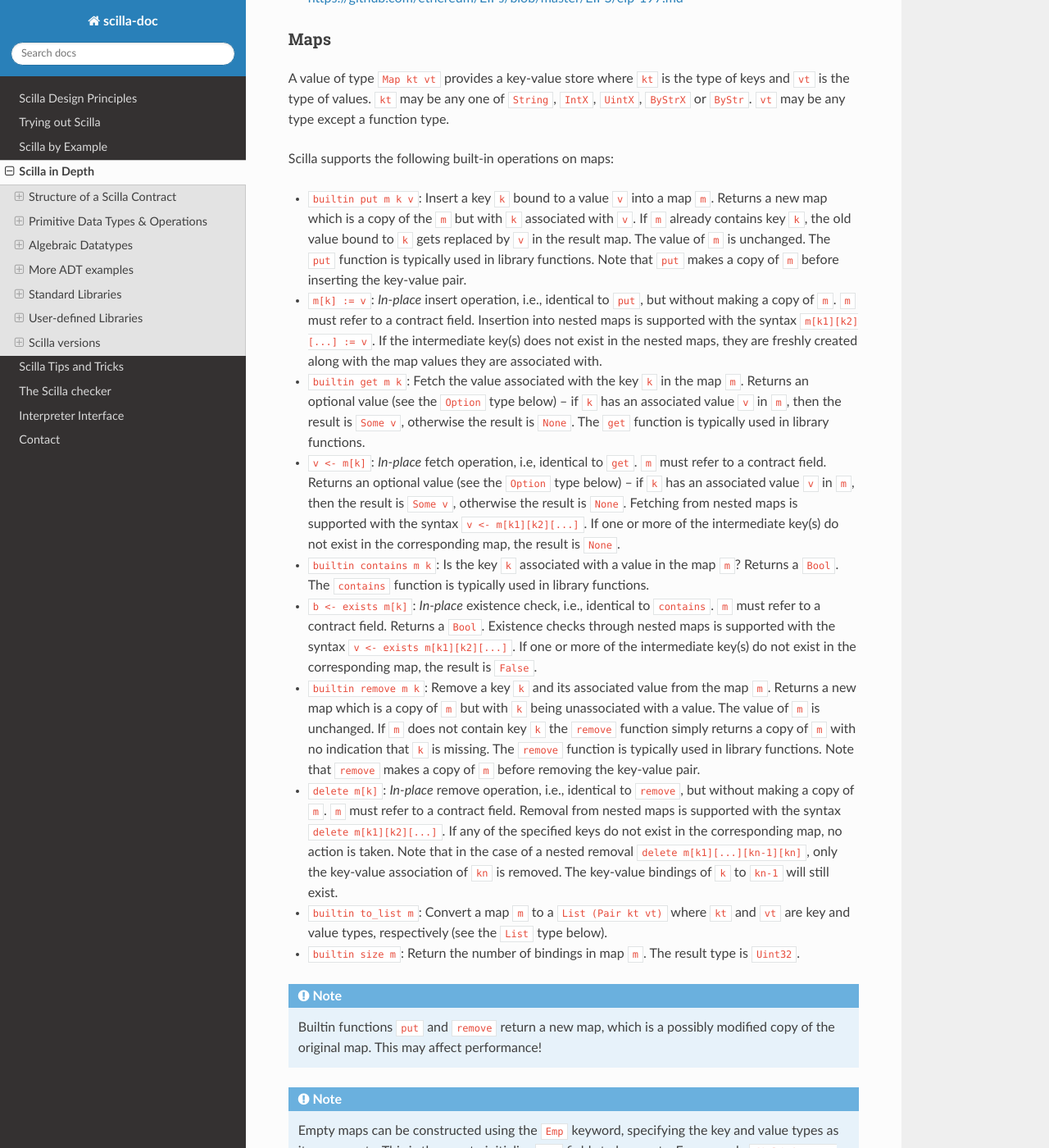
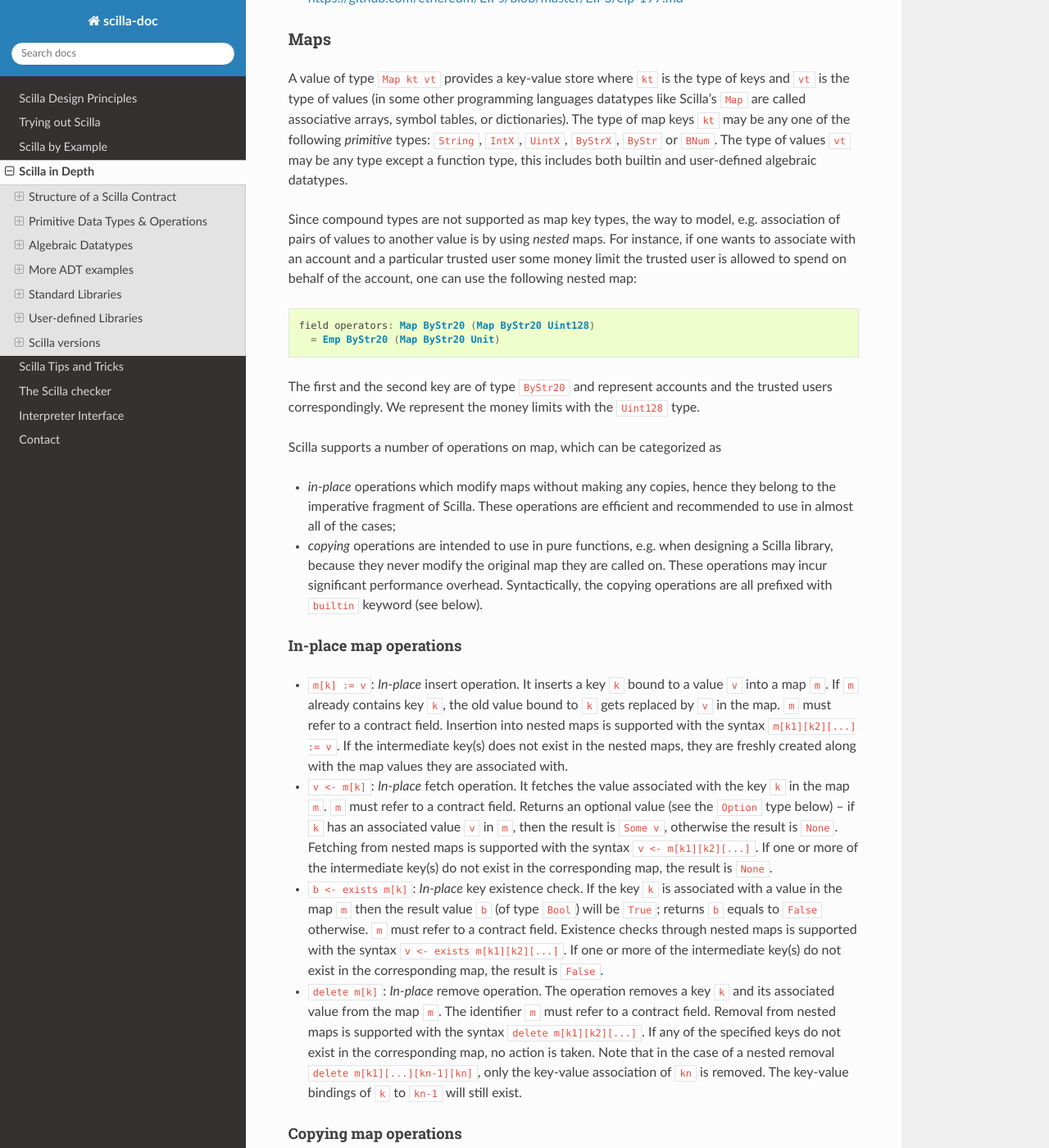
Before and after one commit to Zilliqa/scilla-docs, a Sphinx documentation site: the page built from docs/source/scilla-in-depth.rst, in a window 1280 px wide and 1400 px high, scrolled down 13832 px. Shown: the whole window at 82% size. Built offline with Sphinx 7.4.7 and the Read the Docs theme 2.0.0, drawn with Linux system fonts in a browser that asks for light colours; some of the changed text lies outside the part shown.

Commit message:
Categorize map builtins into inplace and copying

```diff
--- a/docs/source/scilla-in-depth.rst
+++ b/docs/source/scilla-in-depth.rst
@@ -782,12 +782,82 @@ Maps
 ****
 .. _Maps:
 
-A value of type ``Map kt vt`` provides a key-value store where ``kt``
-is the type of keys and ``vt`` is the type of values. ``kt`` may be
-any one of ``String``, ``IntX``, ``UintX``, ``ByStrX`` or
-``ByStr``. ``vt`` may be any type except a function type.
-
-Scilla supports the following built-in operations on maps:
+A value of type ``Map kt vt`` provides a key-value store where ``kt`` is the
+type of keys and ``vt`` is the type of values (in some other programming
+languages datatypes like Scilla's ``Map`` are called associative arrays, symbol
+tables, or dictionaries). The type of map keys ``kt`` may be any one of the
+following *primitive* types: ``String``, ``IntX``, ``UintX``, ``ByStrX``,
+``ByStr`` or ``BNum``. The type of values ``vt`` may be any type except a
+function type, this includes both builtin and user-defined algebraic datatypes.
+
+Since compound types are not supported as map key types, the way to model, e.g.
+association of pairs of values to another value is by using *nested* maps. For
+instance, if one wants to associate with an account and a particular trusted
+user some money limit the trusted user is allowed to spend on behalf of the
+account, one can use the following nested map:
+
+.. code-block:: ocaml
+
+    field operators: Map ByStr20 (Map ByStr20 Uint128)
+      = Emp ByStr20 (Map ByStr20 Unit)
+
+The first and the second key are of type ``ByStr20`` and represent accounts and
+the trusted users correspondingly. We represent the money limits with the
+``Uint128`` type.
+
+Scilla supports a number of operations on map, which can be categorized as
+
+- *in-place* operations which modify maps without making any copies, hence they
+  belong to the imperative fragment of Scilla. These operations are efficient
+  and recommended to use in almost all of the cases;
+- *copying* operations are intended to use in pure functions, e.g. when
+  designing a Scilla library, because they never modify the original map they
+  are called on. These operations may incur significant performance overhead.
+  Syntactically, the copying operations are all prefixed with ``builtin``
+  keyword (see below).
+
+.. _Maps_inplace_operations:
+
+In-place map operations
+-----------------------
+
+- ``m[k] := v``: *In-place* insert operation. It inserts a key ``k`` bound to a
+  value ``v`` into a map ``m``. If ``m`` already contains key ``k``, the old
+  value bound to ``k`` gets replaced by ``v`` in the map. ``m`` must refer to a
+  contract field. Insertion into nested maps is supported with the syntax
+  ``m[k1][k2][...] := v``. If the intermediate key(s) does not exist in the
+  nested maps, they are freshly created along with the map values they are
+  associated with.
+
+- ``v <- m[k]``: *In-place* fetch operation. It fetches the value associated
+  with the key ``k`` in the map ``m``. ``m`` must refer to a contract field.
+  Returns an optional value (see the ``Option`` type below) -- if ``k`` has an
+  associated value ``v`` in ``m``, then the result is ``Some v``, otherwise the
+  result is ``None``. Fetching from nested maps is supported with the syntax ``v
+  <- m[k1][k2][...]``. If one or more of the intermediate key(s) do not exist in
+  the corresponding map, the result is ``None``.
+
+- ``b <- exists m[k]``: *In-place* key existence check. If the key ``k`` is
+  associated with a value in the map ``m`` then the result value ``b`` (of type
+  ``Bool``) will be ``True``; returns ``b`` equals to ``False`` otherwise. ``m``
+  must refer to a contract field. Existence checks through nested maps is
+  supported with the syntax ``v <- exists m[k1][k2][...]``. If one or more of
+  the intermediate key(s) do not exist in the corresponding map, the result is
+  ``False``.
+
+- ``delete m[k]``: *In-place* remove operation. The operation removes a key
+  ``k`` and its associated value from the map ``m``. The identifier ``m`` must
+  refer to a contract field. Removal from nested maps is supported with the
+  syntax ``delete m[k1][k2][...]``. If any of the specified keys do not exist in
+  the corresponding map, no action is taken. Note that in the case of a nested
+  removal ``delete m[k1][...][kn-1][kn]``, only the key-value association of
+  ``kn`` is removed. The key-value bindings of ``k`` to ``kn-1`` will still
+  exist.
+
+.. _Maps_copying_builtins:
+
+Copying map operations
+----------------------
 
 - ``builtin put m k v``: Insert a key ``k`` bound to a value ``v`` into a map
   ``m``. Returns a new map which is a copy of the ``m`` but with ``k``
@@ -797,38 +867,15 @@ Scilla supports the following built-in operations on maps:
   The ``put`` function is typically used in library functions.
   Note that ``put`` makes a copy of ``m`` before inserting the key-value pair.
 
-- ``m[k] := v``: *In-place* insert operation, i.e., identical to
-  ``put``, but without making a copy of ``m``. ``m`` must refer to a
-  contract field.  Insertion into nested maps is supported with the
-  syntax ``m[k1][k2][...] := v``. If the intermediate key(s) does not
-  exist in the nested maps, they are freshly created along with the
-  map values they are associated with.
-
 - ``builtin get m k``: Fetch the value associated with the key ``k`` in the
   map ``m``. Returns an optional value (see the ``Option`` type below)
   -- if ``k`` has an associated value ``v`` in ``m``, then the result
   is ``Some v``, otherwise the result is ``None``. The ``get``
   function is typically used in library functions.
 
-- ``v <- m[k]``: *In-place* fetch operation, i.e, identical to
-  ``get``. ``m`` must refer to a contract field. Returns an optional
-  value (see the ``Option`` type below) -- if ``k`` has an associated
-  value ``v`` in ``m``, then the result is ``Some v``, otherwise the
-  result is ``None``. Fetching from nested maps is supported with the
-  syntax ``v <- m[k1][k2][...]``. If one or more of the intermediate
-  key(s) do not exist in the corresponding map, the result is
-  ``None``.
-
 - ``builtin contains m k``: Is the key ``k`` associated with a value in the map
   ``m``?  Returns a ``Bool``. The ``contains`` function is typically
   used in library functions.
-
-- ``b <- exists m[k]``: *In-place* existence check, i.e., identical to
-  ``contains``. ``m`` must refer to a contract field. Returns a
-  ``Bool``. Existence checks through nested maps is supported with the
-  syntax ``v <- exists m[k1][k2][...]``. If one or more of the
-  intermediate key(s) do not exist in the corresponding map, the
-  result is ``False``.
 
 - ``builtin remove m k``: Remove a key ``k`` and its associated value from the
   map ``m``. Returns a new map which is a copy of ``m`` but with ``k``
@@ -838,21 +885,15 @@ Scilla supports the following built-in operations on maps:
   The ``remove`` function is typically used in library functions.
   Note that ``remove`` makes a copy of ``m`` before removing the key-value pair.
 
-- ``delete m[k]``: *In-place* remove operation, i.e., identical to
-  ``remove``, but without making a copy of ``m``. ``m`` must refer to
-  a contract field. Removal from nested maps is supported with the
-  syntax ``delete m[k1][k2][...]``. If any of the specified keys do
-  not exist in the corresponding map, no action is taken. Note that in
-  the case of a nested removal ``delete m[k1][...][kn-1][kn]``, only
-  the key-value association of ``kn`` is removed. The key-value
-  bindings of ``k`` to ``kn-1`` will still exist.
-
 - ``builtin to_list m``: Convert a map ``m`` to a ``List (Pair kt vt)`` where
   ``kt`` and ``vt`` are key and value types, respectively (see the
   ``List`` type below).
 
-- ``builtin size m``: Return the number of bindings in map ``m``.
-  The result type is ``Uint32``.
+- ``builtin size m``: Return the number of bindings in map ``m``. The result
+  type is ``Uint32``. Note that this builtin consumes amount of gas proportional
+  to the size of the map ``m``. This stems from the implementation of Scilla
+  maps and if you need to know the size of a large map, please refer to
+  :ref:`Field map size <field_map_size>` section for a workaround.
 
 .. note::
 
--- a/docs/source/spelling_wordlist.txt
+++ b/docs/source/spelling_wordlist.txt
@@ -20,6 +20,8 @@ blockhain
 blocknumber
 cashflow
 cryptographic
+datatype
+datatypes
 decrementing
 dereference
 discoverability
```
Also changed, not shown: docs/source/scilla-tips-and-tricks.rst (+7 -2 lines).
